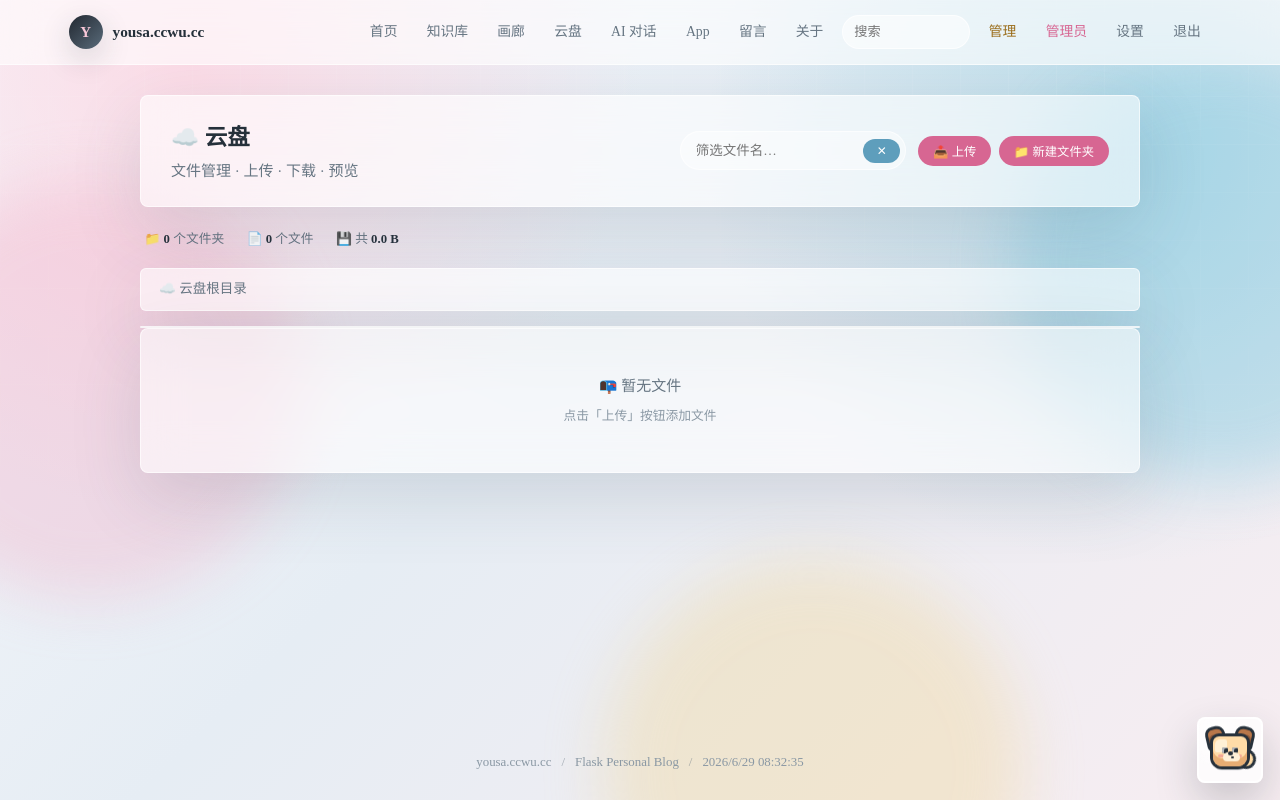
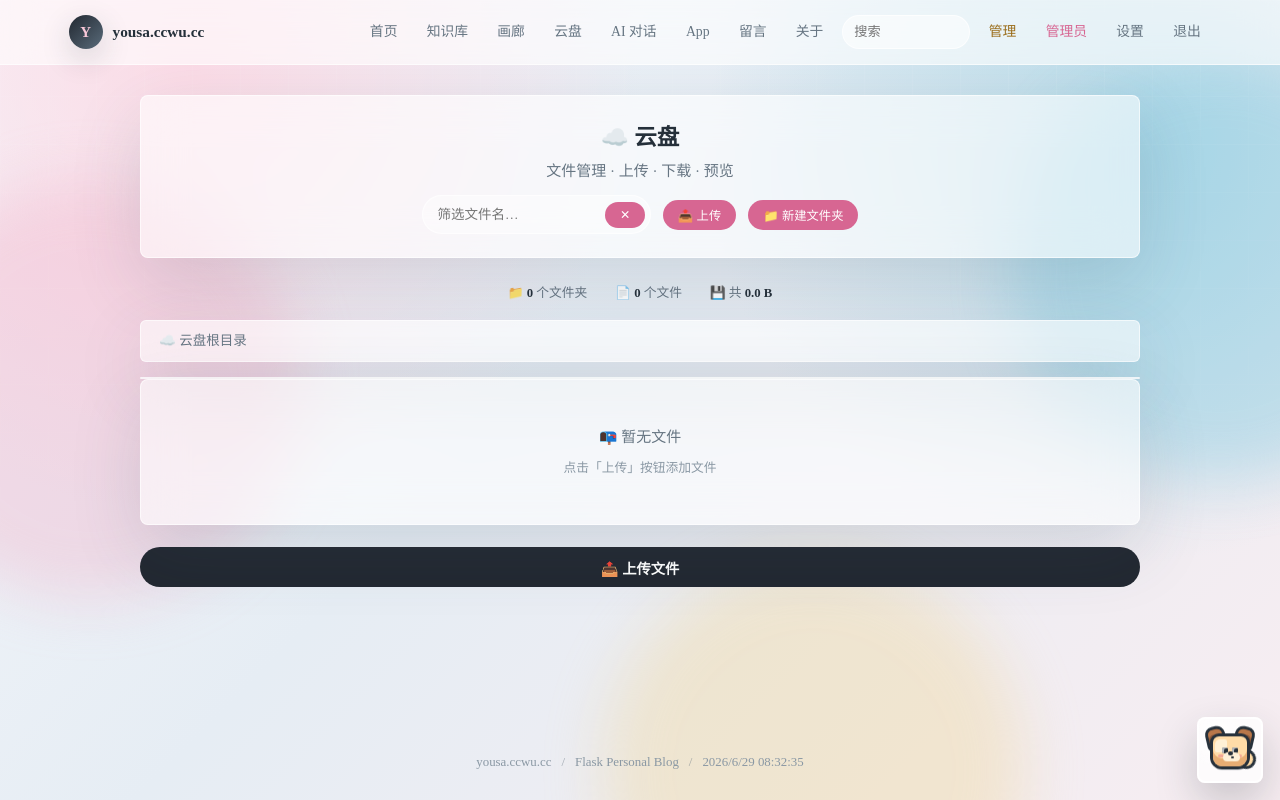
Before and after one commit to YOUSA-CECE/yousa.ccwu.cc, a Flask app: page /cloud/ in a window 1280 px wide. Run offline with Flask 3, Linux system fonts and the light colour scheme; a user stored in the database is signed in; data comes from the database, SQL or seed files in the repository; data that the repository does not hold is empty; some libraries are stand-ins or nearby versions.

Commit message:
style: 云盘界面翻新为画廊同款毛玻璃卡片风格
- 标题居中，工具栏放标题下方
- 文件列表改为网格卡片布局（悬停上浮效果）
- 上传按钮放页面底部（同画廊）
- 整页可拖拽上传
- 保留所有功能（上传/删除/新建/筛选/预览）

```diff
--- a/templates/cloud.html
+++ b/templates/cloud.html
@@ -3,12 +3,8 @@
 {% block head %}
 <style>
 .cloud-shell { max-width: 1000px; margin: 0 auto; }
-.cloud-header { padding: 1.5rem 2rem; margin-bottom: 1.5rem;
-  display: flex; align-items: center; justify-content: space-between; flex-wrap: wrap; gap: 1rem; }
-.cloud-actions { display: flex; gap: 0.5rem; flex-wrap: wrap; }
-.cloud-actions button, .cloud-actions .upload-btn { background: var(--accent); color:#fff; border:none;
-  border-radius:999px; padding:0.4rem 1rem; font-size:0.82rem; cursor:pointer; transition:opacity 0.2s; }
-.cloud-actions button:hover, .cloud-actions .upload-btn:hover { opacity:0.85; }
+.cloud-header { padding: 1.5rem 2rem; margin-bottom: 1.5rem; text-align: center; }
+.cloud-toolbar { display: flex; align-items: center; justify-content: center; gap: 0.8rem; margin-top: 0.8rem; flex-wrap: wrap; }
 .cloud-search { display: flex; align-items: center; gap: 0.5rem;
   background: rgba(255,255,255,0.4); border: 1px solid var(--border); border-radius: 999px;
   padding: 0.3rem 0.3rem 0.3rem 1rem; }
@@ -17,26 +13,31 @@
 .cloud-search input:focus { width: 220px; }
 .cloud-search button { background: var(--accent-2); color: #fff; border: none;
   border-radius: 999px; padding: 0.35rem 0.9rem; font-size: 0.8rem; cursor: pointer; }
-.cloud-stats { display: flex; gap: 1.5rem; margin-bottom: 1.2rem; flex-wrap:wrap; }
-.cloud-stat { font-size: 0.85rem; color: var(--text-muted); }
+.cloud-toolbar button { background: var(--accent); color:#fff; border:none;
+  border-radius:999px; padding:0.4rem 1rem; font-size:0.82rem; cursor:pointer; transition:opacity 0.2s; }
+.cloud-toolbar button:hover { opacity:0.85; }
+.cloud-stats { text-align: center; margin-bottom: 1rem; }
+.cloud-stat { display: inline-block; font-size: 0.85rem; color: var(--text-muted); margin: 0 0.8rem; }
 .cloud-stat strong { color: var(--text); }
 .breadcrumb { padding: 0.6rem 1.2rem; margin-bottom: 1rem; border-radius: var(--radius-sm); font-size: 0.9rem; }
 .breadcrumb a { color: var(--accent-2); text-decoration: none; }
 .breadcrumb-sep { margin: 0 0.4rem; color: var(--text-dim); }
-.file-list { display: flex; flex-direction: column; gap: 0.3rem; }
-.file-item { display: flex; align-items: center; padding: 0.55rem 1rem; border-radius: var(--radius-sm);
-  transition: background 0.15s; text-decoration: none; color: var(--text); }
-.file-item:hover { background: rgba(255,255,255,0.4); }
-.file-icon { font-size: 1.1rem; margin-right: 0.8rem; flex-shrink: 0; width: 1.4rem; text-align: center; }
-.file-name { flex: 1; overflow: hidden; text-overflow: ellipsis; white-space: nowrap; font-size: 0.92rem; }
-.file-name a { color: var(--text); text-decoration: none; }
-.file-name a:hover { color: var(--accent); }
-.file-meta { display: flex; align-items: center; gap: 0.6rem; flex-shrink: 0; }
-.file-meta span { color: var(--text-dim); font-size: 0.78rem; }
-.file-sep { color: var(--border-dark); }
-.file-actions { display: flex; gap: 0.3rem; margin-left: 0.8rem; flex-shrink: 0; }
+.file-list { display: grid; grid-template-columns: repeat(auto-fill, minmax(280px, 1fr)); gap: 0.6rem; }
+.file-item { display: flex; align-items: center; padding: 0.7rem 1rem; border-radius: var(--radius);
+  transition: transform 0.15s, box-shadow 0.15s; text-decoration: none; color: var(--text);
+  background: var(--panel-strong, rgba(255,255,255,0.76)); border: 1px solid var(--border); }
+.file-item:hover { transform: translateY(-2px); box-shadow: 0 4px 16px rgba(65,83,101,0.12); }
+.file-up { grid-column: 1 / -1; background: var(--panel, rgba(255,255,255,0.58)); }
+.file-icon { font-size: 1.3rem; margin-right: 0.8rem; flex-shrink: 0; width: 1.6rem; text-align: center; }
+.file-body { flex: 1; min-width: 0; }
+.file-body .name { font-weight: 600; font-size: 0.9rem; overflow: hidden; text-overflow: ellipsis; white-space: nowrap; display: block; }
+.file-body .name a { color: var(--text); text-decoration: none; }
+.file-body .name a:hover { color: var(--accent); }
+.file-body .sub { font-size: 0.75rem; color: var(--text-dim); margin-top: 0.1rem; display: block; }
+.file-body .notes { font-size: 0.73rem; color: var(--text-muted); margin-top: 0.1rem; display: block; }
+.file-actions { display: flex; gap: 0.2rem; margin-left: 0.5rem; flex-shrink: 0; }
 .file-actions button { background: none; border: 1px solid transparent; border-radius: 4px;
-  cursor: pointer; font-size: 0.75rem; padding: 0.15rem 0.4rem; color: var(--text-muted); transition: all 0.15s; }
+  cursor: pointer; font-size: 0.8rem; padding: 0.2rem 0.35rem; color: var(--text-muted); transition: all 0.15s; }
 .file-actions button:hover { border-color: var(--border-dark); background: rgba(255,255,255,0.3); color: var(--text); }
 .file-actions .del-btn:hover { border-color: #e74c3c; color: #e74c3c; }
 .hidden { display: none !important; }
@@ -47,47 +48,48 @@
 .cloud-toast.show { opacity: 1; }
 /* Upload zone */
 .upload-zone { border: 2px dashed var(--border-dark); border-radius: var(--radius);
-  padding: 2rem; text-align: center; margin-bottom: 1rem; cursor: pointer;
+  padding: 1.5rem; text-align: center; margin-bottom: 1rem; cursor: pointer;
   transition: border-color 0.2s, background 0.2s; display: none; }
 .upload-zone.dragover { border-color: var(--accent); background: rgba(215,102,146,0.06); }
 .upload-zone.open { display: block; }
-.upload-zone p { margin: 0.3rem 0; color: var(--text-muted); font-size: 0.9rem; }
-.upload-zone .btn { display: inline-block; margin-top: 0.5rem; }
+.upload-zone p { margin: 0.3rem 0; color: var(--text-muted); font-size: 0.85rem; }
+.upload-zone input, .upload-zone textarea { width:100%; padding:0.4rem 0.6rem; border:1px solid var(--border-dark);
+  border-radius:var(--radius-sm); background:rgba(255,255,255,0.5); font-size:0.85rem; box-sizing:border-box; margin-top:0.2rem; font-family:inherit; }
 .upload-result { margin-top: 0.8rem; max-height: 200px; overflow-y: auto; text-align: left; }
 .upload-result-item { font-size: 0.82rem; padding: 0.2rem 0; }
 .upload-result-item.ok { color: #27ae60; }
 .upload-result-item.err { color: #e74c3c; }
 @media (max-width: 640px) {
-  .cloud-header { flex-direction: column; align-items: stretch; }
+  .file-list { grid-template-columns: 1fr; }
+  .cloud-toolbar { flex-direction: column; }
   .cloud-search { width: 100%; }
   .cloud-search input { flex: 1; }
-  .file-meta span:not(:first-child) { display: none; }
-  .file-actions { margin-left: 0.3rem; }
 }
 </style>
 {% endblock %}
 {% block content %}
-<section class="cloud-shell">
+<section class="cloud-shell" id="cloud-shell"
+    ondragover="event.preventDefault();if(isAdmin){document.getElementById('upload-zone').classList.add('open');document.getElementById('upload-zone').style.borderColor='var(--accent)';}"
+    ondragleave="event.preventDefault();document.getElementById('upload-zone').style.borderColor='var(--border-dark)'"
+    ondrop="if(isAdmin){event.preventDefault();uploadFiles(event.dataTransfer.files);}">
     <div class="cloud-header glass-panel">
         <div>
             <h1>☁️ 云盘</h1>
             <p class="page-desc" style="margin-top:0.2rem">文件管理 · 上传 · 下载 · 预览</p>
         </div>
-        <div style="display:flex;gap:0.8rem;align-items:center;flex-wrap:wrap">
+        <div class="cloud-toolbar">
             <div class="cloud-search">
                 <input type="search" id="cloud-filter" placeholder="筛选文件名…" oninput="filterFiles(this.value)">
                 <button onclick="document.getElementById('cloud-filter').value='';filterFiles('')">✕</button>
             </div>
             {% if is_admin %}
-            <div class="cloud-actions">
             <button onclick="toggleUpload()">📤 上传</button>
             <button onclick="promptMkdir()">📁 新建文件夹</button>
-            </div>
             {% endif %}
         </div>
     </div>
 
-    <div class="cloud-stats" style="padding:0 0.3rem">
+    <div class="cloud-stats">
         <span class="cloud-stat">📁 <strong>{{ dirs|length }}</strong> 个文件夹</span>
         <span class="cloud-stat">📄 <strong>{{ files|length }}</strong> 个文件</span>
         {% if total_size %}
@@ -97,18 +99,14 @@
 
     <!-- Upload drop zone -->
     <div class="upload-zone glass-panel" id="upload-zone">
-        <p>📤 拖拽文件到此处上传</p>
-        <p style="font-size:0.8rem">或点击选择文件</p>
-        <input type="file" id="file-input" multiple style="display:none"
-               onchange="uploadSelected()">
+        <p>📤 拖拽文件到此处上传，或点击选择</p>
+        <input type="file" id="file-input" multiple style="display:none" onchange="uploadFiles(this.files)">
         <button class="form-btn form-btn-sm" onclick="document.getElementById('file-input').click()">选择文件</button>
-        <div style="margin-top:0.8rem;text-align:left">
-            <label style="font-size:0.82rem;color:var(--text-muted)">标题（可选）</label>
-            <input type="text" id="upload-title" placeholder="文件标题"
-                   style="width:100%;padding:0.4rem 0.6rem;border:1px solid var(--border-dark);border-radius:var(--radius-sm);font-size:0.85rem;box-sizing:border-box;margin-top:0.2rem">
-            <label style="font-size:0.82rem;color:var(--text-muted);margin-top:0.4rem;display:block">备注（可选）</label>
-            <textarea id="upload-notes" placeholder="备注描述…" rows="2"
-                   style="width:100%;padding:0.4rem 0.6rem;border:1px solid var(--border-dark);border-radius:var(--radius-sm);font-size:0.85rem;box-sizing:border-box;margin-top:0.2rem;resize:vertical;font-family:inherit"></textarea>
+        <div style="margin-top:0.6rem;text-align:left">
+            <label style="font-size:0.8rem;color:var(--text-muted)">标题（可选）</label>
+            <input type="text" id="upload-title" placeholder="文件标题">
+            <label style="font-size:0.8rem;color:var(--text-muted);margin-top:0.4rem;display:block">备注（可选）</label>
+            <textarea id="upload-notes" placeholder="备注描述…" rows="2"></textarea>
         </div>
         <div class="upload-result" id="upload-result"></div>
     </div>
@@ -124,22 +122,19 @@
     <div class="file-list" id="file-list">
         {% if current_path %}
         <a href="/cloud/{{ current_path.rsplit('/', 1)[0] if '/' in current_path else '' }}"
-           class="file-item" data-name="..">
+           class="file-item file-up" data-name="..">
             <span class="file-icon">📂</span>
-            <span class="file-name">..</span>
-            <span class="file-meta"><span>返回上级</span></span>
+            <div class="file-body"><span class="name">..</span><span class="sub">返回上级</span></div>
         </a>
         {% endif %}
 
         {% for d in dirs %}
         <div class="file-item" data-name="{{ d.name }}">
             <span class="file-icon">📁</span>
-            <span class="file-name"><a href="/cloud/{{ d.path }}">{{ d.name }}</a></span>
-            <span class="file-meta">
-                <span>文件夹</span>
-                <span class="file-sep">·</span>
-                <span>{{ d.modified }}</span>
-            </span>
+            <div class="file-body">
+                <span class="name"><a href="/cloud/{{ d.path }}">{{ d.name }}</a></span>
+                <span class="sub">文件夹 · {{ d.modified }}</span>
+            </div>
             {% if is_admin %}
             <span class="file-actions">
                 <button class="del-btn" onclick="deleteItem('{{ d.path }}')" title="删除">🗑️</button>
@@ -152,23 +147,19 @@
         {% set meta = upload_meta.get(f.path, {}) %}
         <div class="file-item" data-name="{{ f.name }}">
             <span class="file-icon">{{ f.icon }}</span>
-            <span class="file-name">
-                <div>
+            <div class="file-body">
+                <span class="name">
                     {% if f.name.endswith('.md') or f.name.endswith('.txt') or f.name.endswith('.py') or f.name.endswith('.js') or f.name.endswith('.html') or f.name.endswith('.css') or f.name.endswith('.json') or f.name.endswith('.sh') or f.name.endswith('.csv') %}
                     <a href="/cloud/preview/{{ f.path }}">{{ meta.get('title') or f.name }}</a>
                     {% else %}
                     <a href="/files/{{ f.path }}" download>{{ meta.get('title') or f.name }}</a>
                     {% endif %}
+                </span>
+                <span class="sub">{{ f.size_hr }} · {{ f.modified }}</span>
                 {% if meta.get('notes') %}
-                <div style="font-size:0.73rem;color:var(--text-dim);margin-top:0.1rem">{{ meta.get('notes') }}</div>
+                <span class="notes">{{ meta.get('notes') }}</span>
                 {% endif %}
             </div>
-            </span>
-            <span class="file-meta">
-                <span>{{ f.size_hr }}</span>
-                <span class="file-sep">·</span>
-                <span>{{ f.modified }}</span>
-            </span>
             {% if is_admin %}
             <span class="file-actions">
                 <button onclick="window.open('/files/{{ f.path }}')" title="下载">⬇️</button>
@@ -185,6 +176,12 @@
         {% if is_admin %}
         <p style="font-size:0.85rem;color:var(--text-dim);margin-top:0.5rem">点击「上传」按钮添加文件</p>
         {% endif %}
+    </div>
+    {% endif %}
+
+    {% if is_admin %}
+    <div style="text-align:center;margin-top:1.5rem">
+        <button class="form-btn" style="font-size:0.95rem;padding:0.5rem 1.5rem" onclick="toggleUpload()">📤 上传文件</button>
     </div>
     {% endif %}
 </section>
@@ -216,99 +213,54 @@ function toggleUpload() {
     zone.classList.toggle('open');
 }
 
-// Drag & drop
-(function(){
-    var zone = document.getElementById('upload-zone');
-    document.addEventListener('dragover', function(e) { e.preventDefault(); });
-    document.addEventListener('drop', function(e) { e.preventDefault(); });
-    if (!zone) return;
-    zone.addEventListener('dragover', function(e) {
-        e.preventDefault();
-        zone.classList.add('dragover');
-        zone.classList.add('open');
-    });
-    zone.addEventListener('dragleave', function() {
-        zone.classList.remove('dragover');
-    });
-    zone.addEventListener('drop', function(e) {
-        e.preventDefault();
-        zone.classList.remove('dragover');
-        if (e.dataTransfer.files.length) uploadFiles(e.dataTransfer.files);
-    });
-})();
-
-function uploadSelected() {
-    uploadFiles(document.getElementById('file-input').files);
-}
-
 function uploadFiles(files) {
     if (!files || !files.length) return;
     var formData = new FormData();
-    for (var i = 0; i < files.length; i++) {
-        formData.append('file', files[i]);
-    }
+    for (var i = 0; i < files.length; i++) formData.append('file', files[i]);
     formData.append('path', currentPath);
-    formData.append('title', document.getElementById('upload-title').value.trim());
-    formData.append('notes', document.getElementById('upload-notes').value.trim());
-    var resultDiv = document.getElementById('upload-result');
-    resultDiv.innerHTML = '<div class="upload-result-item">⏳ 上传中…</div>';
+    formData.append('title', (document.getElementById('upload-title').value || '').trim());
+    formData.append('notes', (document.getElementById('upload-notes').value || '').trim());
+    var rd = document.getElementById('upload-result');
+    rd.innerHTML = '<div class="upload-result-item">⏳ 上传中…</div>';
     fetch('/cloud/upload', { method: 'POST', body: formData })
     .then(function(r) { return r.json(); })
     .then(function(data) {
         if (data.results) {
-            resultDiv.innerHTML = data.results.map(function(r) {
+            rd.innerHTML = data.results.map(function(r) {
                 return '<div class="upload-result-item ' + (r.status === '成功' ? 'ok' : 'err') + '">'
                     + (r.status === '成功' ? '✅' : '❌') + ' ' + r.name
                     + (r.size ? ' (' + r.size + ')' : '')
-                    + (r.reason ? ' — ' + r.reason : '')
-                    + '</div>';
+                    + (r.reason ? ' — ' + r.reason : '') + '</div>';
             }).join('');
-            toast(data.results.filter(function(r) { return r.status === '成功'; }).length + ' 个文件上传成功');
+            toast(data.results.filter(function(r){return r.status==='成功';}).length + ' 个文件上传成功');
             document.getElementById('upload-title').value = '';
             document.getElementById('upload-notes').value = '';
             setTimeout(function(){ location.reload(); }, 1500);
         } else {
-            resultDiv.innerHTML = '<div class="upload-result-item err">❌ ' + (data.error || '上传失败') + '</div>';
+            rd.innerHTML = '<div class="upload-result-item err">❌ ' + (data.error || '上传失败') + '</div>';
         }
     })
-    .catch(function(err) {
-        resultDiv.innerHTML = '<div class="upload-result-item err">❌ 网络错误</div>';
-    });
+    .catch(function() { rd.innerHTML = '<div class="upload-result-item err">❌ 网络错误</div>'; });
 }
 
 function deleteItem(path) {
     if (!confirm('确定删除「' + path.split('/').pop() + '」？')) return;
-    var formData = new FormData();
-    formData.append('path', (currentPath ? currentPath + '/' : '') + path);
-    fetch('/cloud/delete', { method: 'POST', body: formData })
-    .then(function(r) { return r.json(); })
-    .then(function(data) {
-        if (data.status === 'ok') {
-            toast('已删除');
-            setTimeout(function(){ location.reload(); }, 500);
-        } else {
-            toast('删除失败: ' + (data.error || ''));
-        }
-    });
+    var fd = new FormData();
+    fd.append('path', (currentPath ? currentPath + '/' : '') + path);
+    fetch('/cloud/delete', { method: 'POST', body: fd })
+    .then(function(r){return r.json();})
+    .then(function(d){ if(d.status==='ok'){toast('已删除');setTimeout(function(){location.reload();},500);} else {toast('删除失败: '+(d.error||''));} });
 }
 
 function promptMkdir() {
     var name = prompt('输入新文件夹名称：');
     if (!name || !name.trim()) return;
-    name = name.trim();
-    var formData = new FormData();
-    formData.append('name', name);
-    formData.append('path', currentPath);
-    fetch('/cloud/mkdir', { method: 'POST', body: formData })
-    .then(function(r) { return r.json(); })
-    .then(function(data) {
-        if (data.status === 'ok') {
-            toast('文件夹「' + name + '」已创建');
-            setTimeout(function(){ location.reload(); }, 500);
-        } else {
-            toast('创建失败: ' + (data.error || ''));
-        }
-    });
+    var fd = new FormData();
+    fd.append('name', name.trim());
+    fd.append('path', currentPath);
+    fetch('/cloud/mkdir', { method: 'POST', body: fd })
+    .then(function(r){return r.json();})
+    .then(function(d){ if(d.status==='ok'){toast('文件夹「'+name+'」已创建');setTimeout(function(){location.reload();},500);} else {toast('创建失败: '+(d.error||''));} });
 }
 </script>
 {% endblock %}
```
Lines whose indentation alone changed are shown as unchanged.
